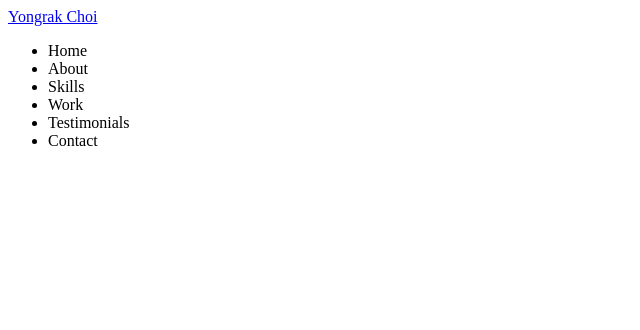
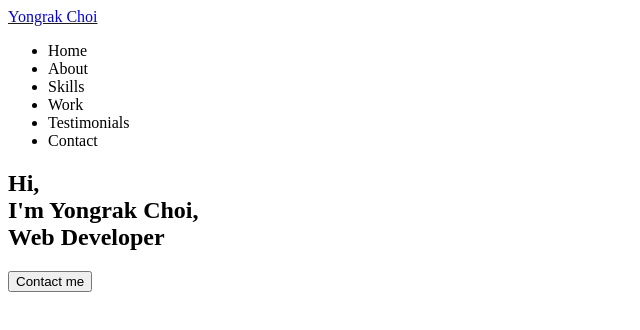
Before and after one commit to ChrisChoi3131/webPortfolio, a plain HTML site: page index.html in a window 1280 px wide. Shown: the whole page, without its empty margins (0-640 px from the left). Drawn offline with Linux system fonts and the light colour scheme.

Commit message:
init block 'Home' in html

```diff
--- a/index.html
+++ b/index.html
@@ -31,6 +31,10 @@
         </ul>
       </div>
     </nav>
+    <section id="home">
+      <h1>Hi, <br/>I'm Yongrak Choi, <br/>Web Developer</h1>
+      <button class="home__contact">Contact me</button>
+    </section>
     <section id="about"></section>
     <section id="skills"></section>
     <section id="work"></section>
```
